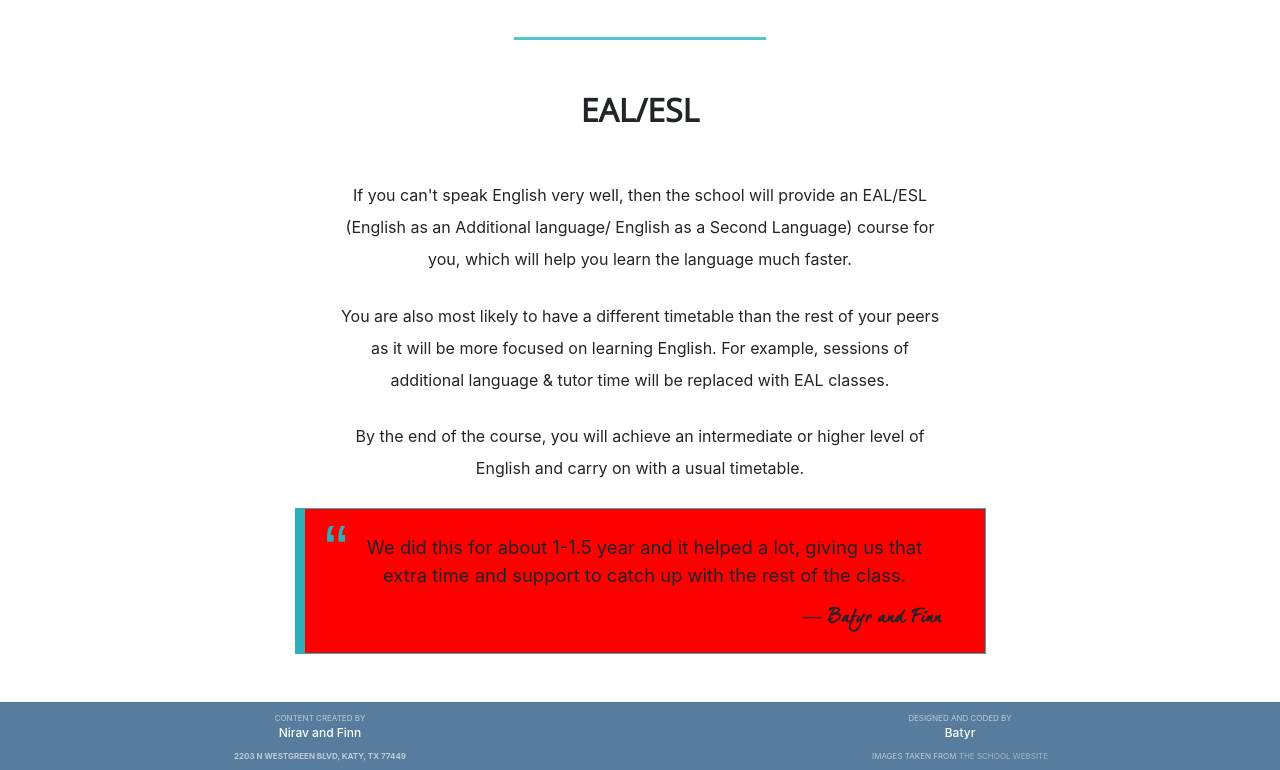
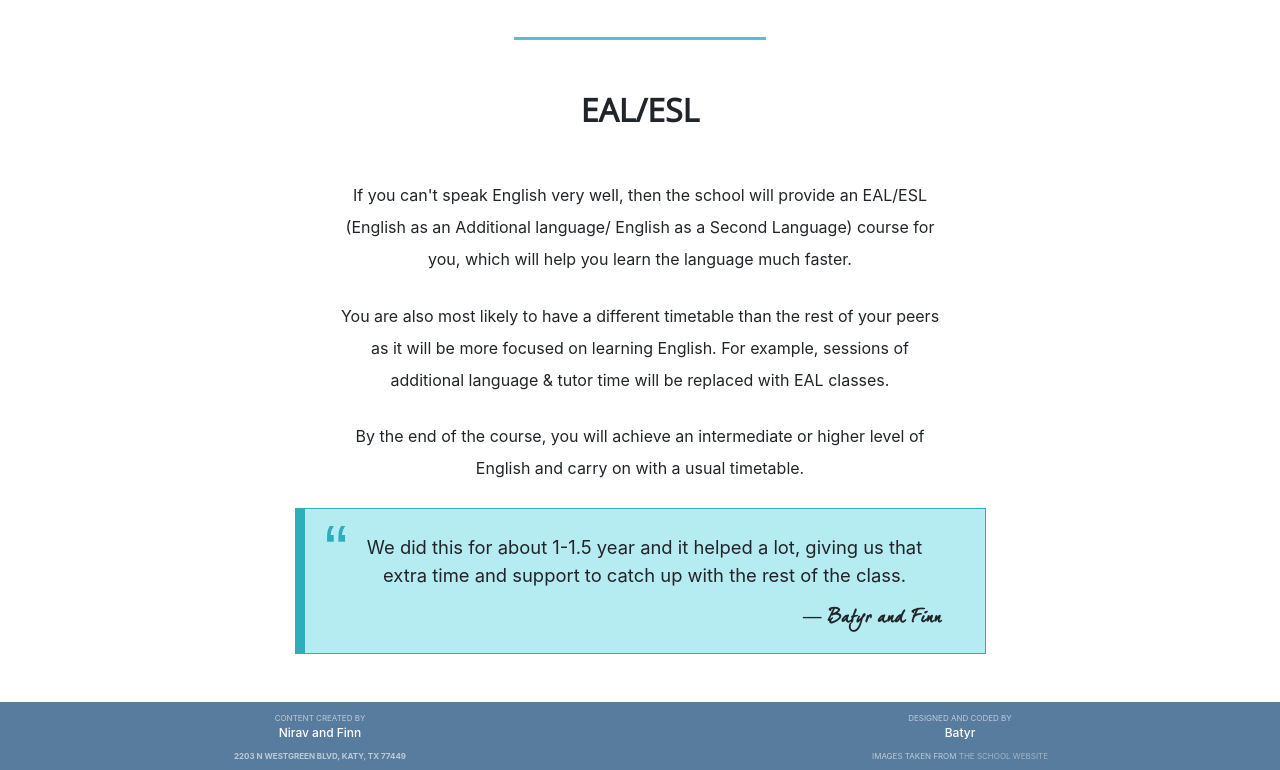
Before and after one commit to batyr0601/WebsiteForNewStudents, a plain HTML site: page content/English/Languages.html in a window 1280 px wide. Shown: the part 1134-1904 px from the top of the page. Drawn offline with nearby package versions, Linux system fonts and the light colour scheme.

Commit message:
More Styling

```diff
--- a/assets/css/main.scss
+++ b/assets/css/main.scss
@@ -418,7 +418,7 @@ footer {
 	blockquote {
 		max-width: 60vw;
 		padding: 20px;
-		background: red;
+		background: color(bright);
 		border: 1px solid color(darker);
 		border-left-width: 10px;
 		@include phone {
```
Also changed, not shown: assets/css/main.css, 1 other file.
